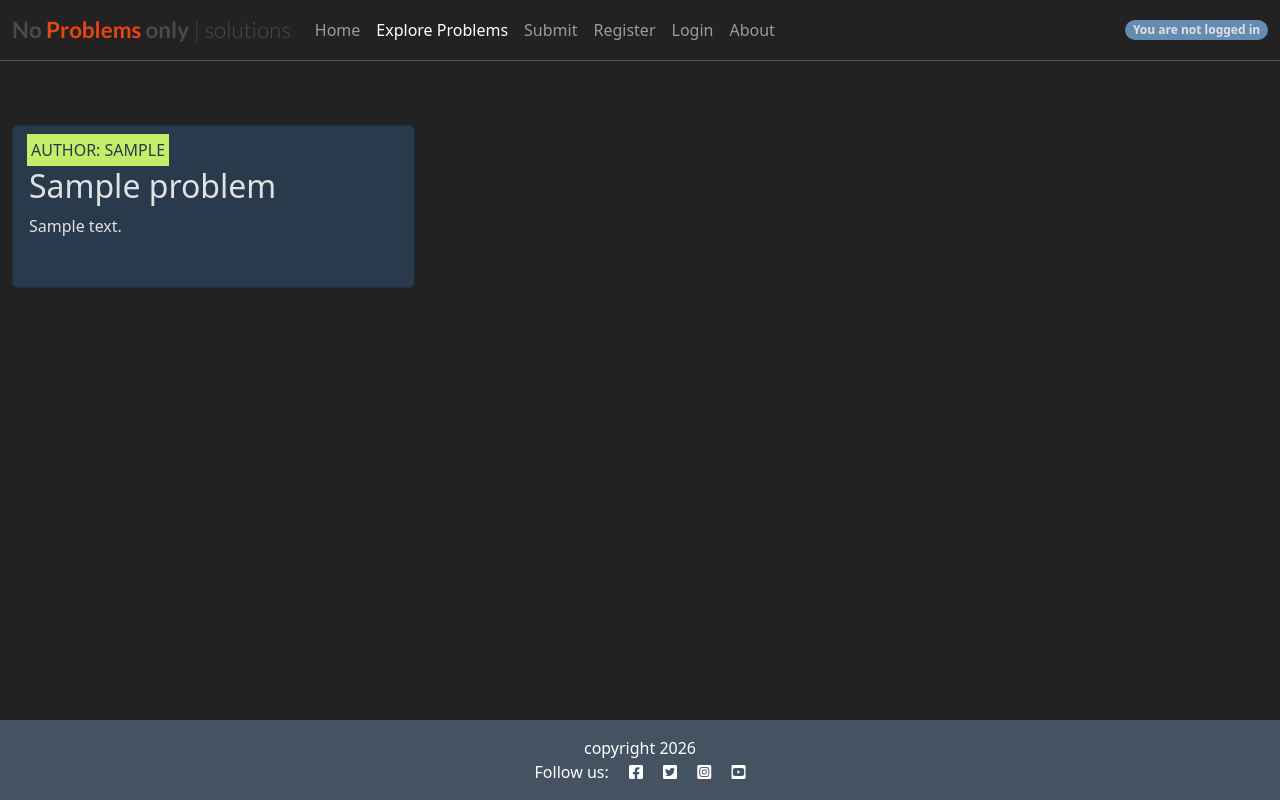
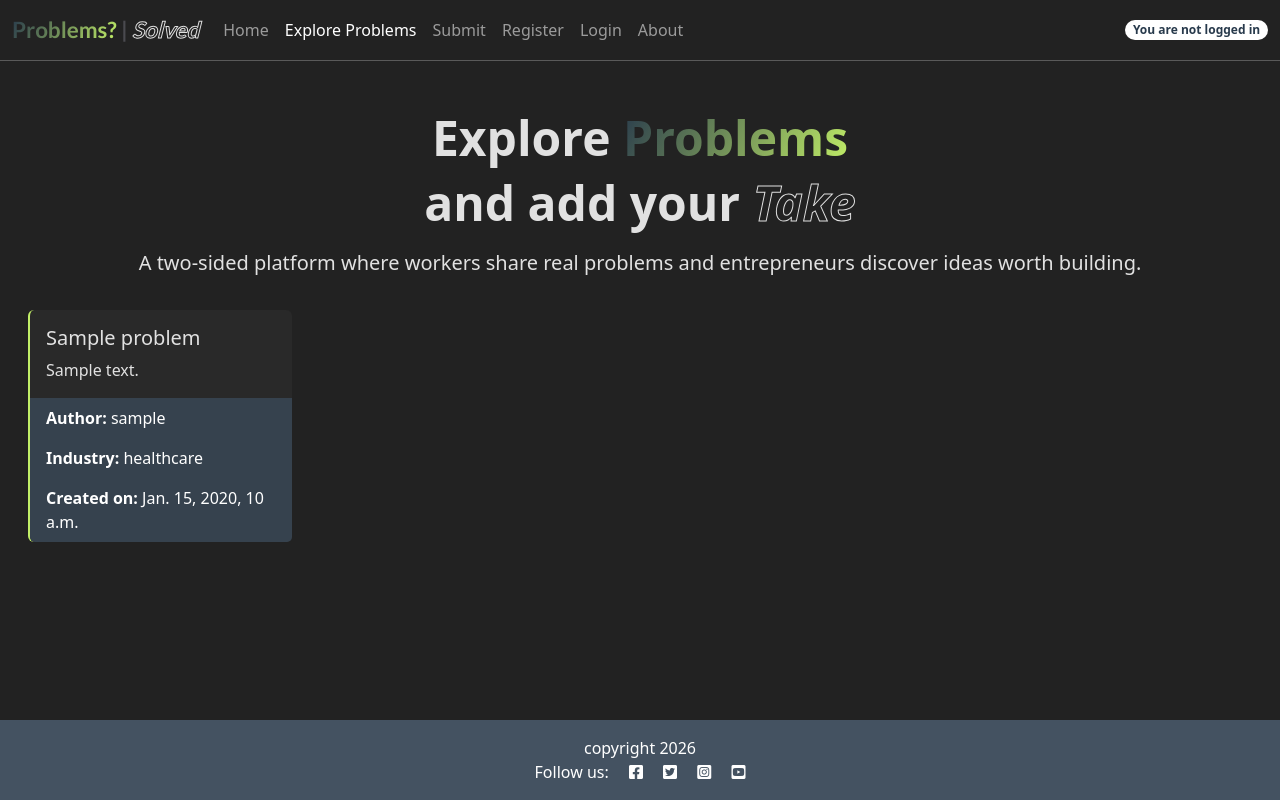
Before and after one commit to GiovanniDevs/Project_problems, a Django app: page /browse/ in a window 1280 px wide. Run offline with Django 4.2, Linux system fonts and the light colour scheme; tables that the repository leaves empty hold one stand-in row (values such as "Sample post").

Commit message:
feat: :sparkles: rework pagination method, more work on styling
rework pagination for index.html and adds more styling choces to homepage and navbar

```diff
--- a/problems/templates/problems/home.html
+++ b/problems/templates/problems/home.html
@@ -12,7 +12,7 @@
             <h1 class="display-5 display-md-3 fw-bold">
                 Where <span class="gradient">Problems</span>
             </h1>
-            <h1 class="display-5 display-md-3 fw-bold">
+            <h1 class="display-5 fw-bold">
                 meets <span class="outline">Solutions</span>
             </h1>
             <p class="lead mt-3">
--- a/problems/templates/problems/index.html
+++ b/problems/templates/problems/index.html
@@ -4,40 +4,48 @@
     <!-- index.html content starts here -->
     <div class="container-fluid">
         <div class="row">
+            <div class="col-12 text-center">
+                <h1 class="display-5 display-md-3 fw-bold">
+                    Explore <span class="gradient">Problems</span>
+                </h1>
+                <h1 class="display-5 fw-bold">
+                    and add your <span class="outline">Take</span>
+                </h1>
+                <p class="lead mt-3">
+                    A two-sided platform where workers share real problems
+                    and entrepreneurs discover ideas worth building.
+                </p>
+            </div>
             <!-- Blog Entries Column -->
             <div class="col-12 mt-3 left">
                 <div class="row">
                     {% for prob in problem_list %}
-                        <div class="col-md-4">
-                            <div class="card mb-4">
+                        <div class="col-12 col-sm-6 col-md-4 col-lg-3">
+                            <div class="card mx-3 mb-4">
+                                {% comment %} {% if "placeholder" in prob.featured_image.url %}
+                                    <img class="card-img-top" src="{% static 'images/problem.png' %}" alt="placeholder image">
+                                {% else %}
+                                    <img class="card-img-top" src=" {{ prob.featured_image.url }}" alt="{{ prob.title }}">
+                                {% endif %} {% endcomment %}
                                 <div class="card-body">
-                                    <div class="image-container">
-                                        {% if "placeholder" in prob.featured_image.url %}
-                                            <img class="card-img-top"
-                                                 src="{% static 'images/problem.png' %}"
-                                                 alt="placeholder image">
-                                        {% else %}
-                                            <img class="card-img-top"
-                                                 src=" {{ prob.featured_image.url }}"
-                                                 alt="{{ prob.title }}">
-                                        {% endif %}
-                                        <div class="image-flash">
-                                            <p class="author">Author: {{ prob.author }}</p>
-                                        </div>
-                                    </div>
                                     <a href="{% url 'problem_detail' prob.slug %}" class="prob-link">
-                                        <h2 class="card-title">{{ prob.title }}</h2>
-                                        <p class="card-text">{{ prob.description|truncatewords:20 }}</p>
+                                        <h5 class="card-title">{{ prob.title|truncatechars:40 }}</h5>
+                                        <p class="card-text">{{ prob.description|truncatewords:40 }}</p>
                                     </a>
-                                    <hr />
-                                    <p class="card-text text-muted h6">{{ prob.created_on }}</p>
                                 </div>
+                                <ul class="list-group list-group-flush">
+                                    <li class="list-group-item">
+                                        <b>Author: </b>{{ prob.author }}
+                                    </li>
+                                    <li class="list-group-item">
+                                        <b>Industry: </b>{{ prob.industry }}
+                                    </li>
+                                    <li class="list-group-item">
+                                        <b>Created on: </b>{{ prob.created_date }}
+                                    </li>
+                                </ul>
                             </div>
                         </div>
-                        {% if forloop.counter|divisibleby:3 %}
-                        </div>
-                        <div class="row">
-                        {% endif %}
                     {% endfor %}
                 </div>
             </div>
--- a/problems/views.py
+++ b/problems/views.py
@@ -15,7 +15,7 @@
 class ProblemList(generic.ListView):
     queryset = Problem.objects.filter(status='public')
     template_name = "problems/index.html"
-    paginate_by = 6
+    paginate_by = 12
 
 
 def problem_detail(request, slug):
--- a/static/css/style.css
+++ b/static/css/style.css
@@ -4,12 +4,14 @@
   --background-l: #303030;
   --primary: #283a4c;
   --m-primary: #2f3b47;
+  --mm-primary: #36424e;
   --secondary: #648cb3;
   --accent: #c2ef67;
 }
 
 body {
   background-color: var(--background);
+  color: var(--text);
 }
 
 .brand {
@@ -20,6 +22,10 @@
 }
 
 /* general styling */
+.bolder {
+  font-weight: 600;
+}
+
 .text-white {
   color: var(--text);
 }
@@ -43,8 +49,8 @@
 }
 
 .state {
-  background-color: var(--secondary);
-  color: var(--text); /* text color */
+  background-color: white;
+  color: #283a4c; /* text color */
   font-weight: 600;
 }
 
@@ -95,9 +101,18 @@
 .main-bg {
   background-color: var(--background);
 }
+/*  Index page styling */
 
 .card {
-  background-color: var(--primary);
+  background-color: rgb(41, 41, 41);
+  border-width: 0 0 0 2px;
+  border-color: var(--accent);
+}
+
+.list-group-item {
+  background-color: var(--mm-primary);
+  color: white;
+  border: none;
 }
 
 .image-container {
--- a/templates/frame.html
+++ b/templates/frame.html
@@ -36,8 +36,8 @@
         <!-- Navigation -->
         <nav class="navbar navbar-expand-lg navbar-dark mb-5">
             <div class="container-fluid">
-                <a class="navbar-brand" href="{% url 'home' %}"><span class="brand">No <span class="red-o">Problems</span> only
-                    <span class="thin">| solutions</span></span></a>
+                <a class="navbar-brand" href="{% url 'home' %}"><span class="brand"><span class="gradient">Problems?</span> |
+                    <span class="outline">Solved</span></span></a>
                 <button class="navbar-toggler"
                         type="button"
                         data-bs-toggle="collapse"
```
